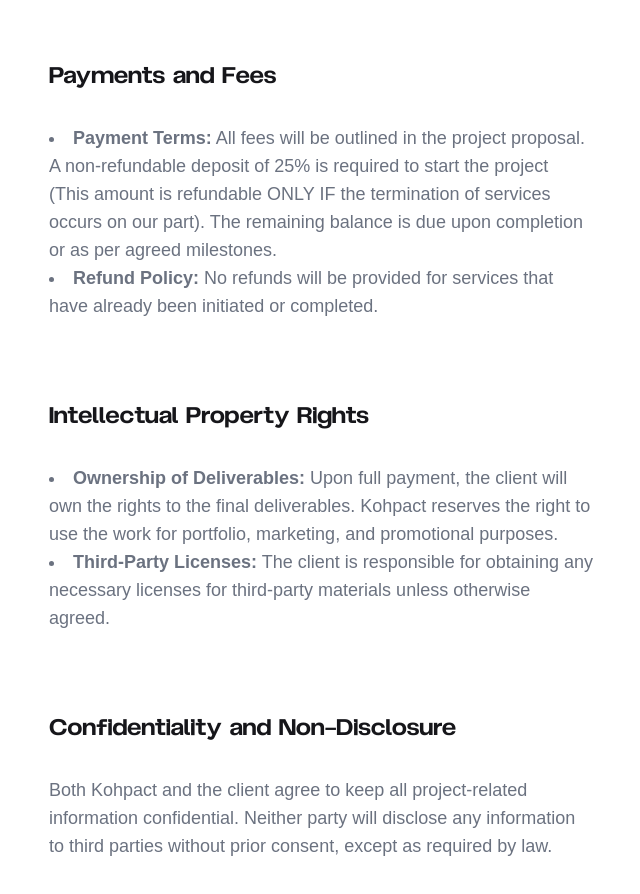
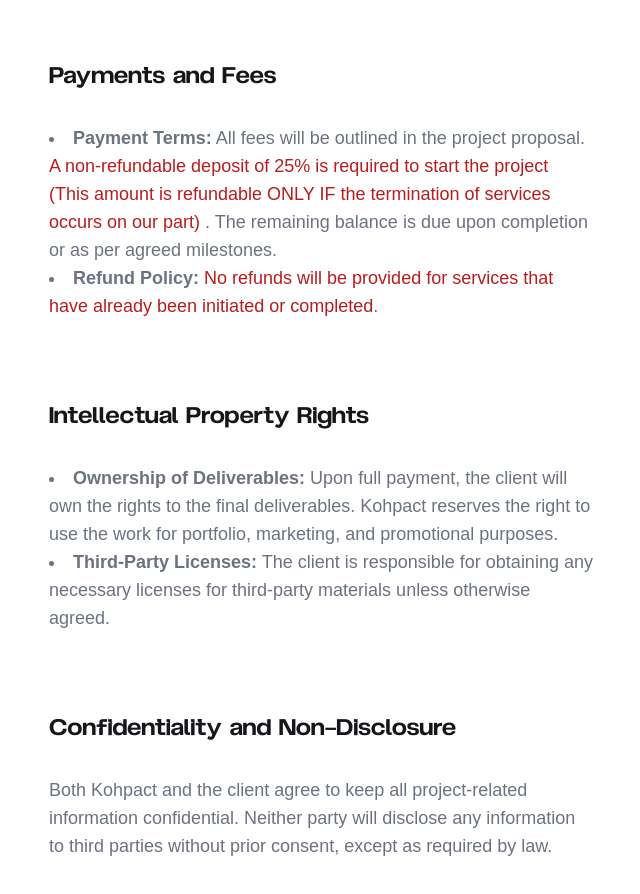
Before and after one commit to praneeth-ayla/Kohpact, a Next.js app: page /terms in a window 1280 px wide. Shown: the part 1880-2774 px from the top of the page, without its empty margins (591-1231 px from the left). Built offline with nearby package versions, Linux system fonts and the light colour scheme; a web font is replaced by a local one.

Commit message:
text red highlight - terms page

```diff
--- a/src/app/terms/page.tsx
+++ b/src/app/terms/page.tsx
@@ -159,17 +159,25 @@
 							<div>
 								<li>
 									<strong>Payment Terms:</strong> All fees
-									will be outlined in the project proposal. A
-									non-refundable deposit of 25% is required to
-									start the project (This amount is refundable
-									ONLY IF the termination of services occurs
-									on our part). The remaining balance is due
-									upon completion or as per agreed milestones.
+									will be outlined in the project proposal.{" "}
+									<span className="text-red-700">
+										A non-refundable deposit of 25% is
+										required to start the project (This
+										amount is refundable ONLY IF the
+										termination of services occurs on our
+										part){" "}
+									</span>
+									. The remaining balance is due upon
+									completion or as per agreed milestones.
 								</li>
 								<li>
-									<strong>Refund Policy:</strong> No refunds
-									will be provided for services that have
-									already been initiated or completed.
+									<strong>Refund Policy:</strong>{" "}
+									<span className="text-red-700">
+										No refunds will be provided for services
+										that have already been initiated or
+										completed
+									</span>
+									.
 								</li>
 							</div>
 						</div>
```
